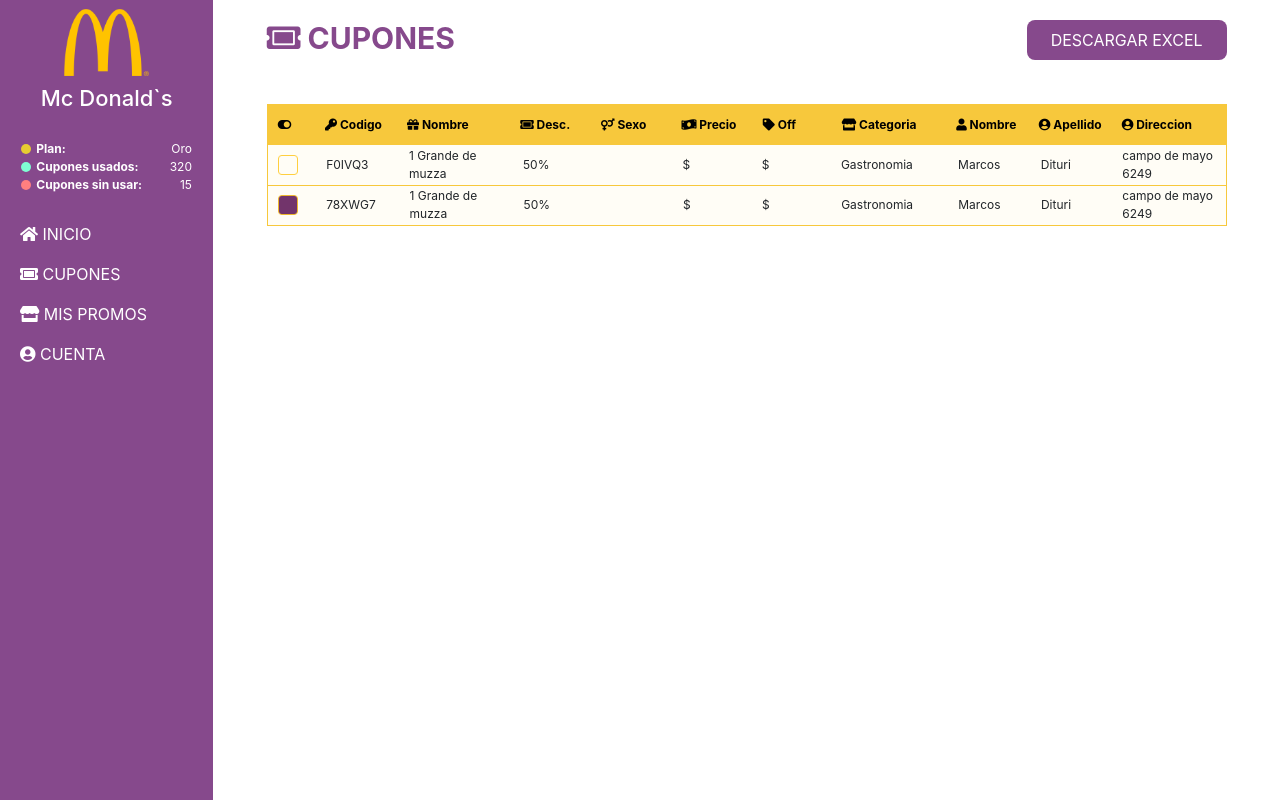
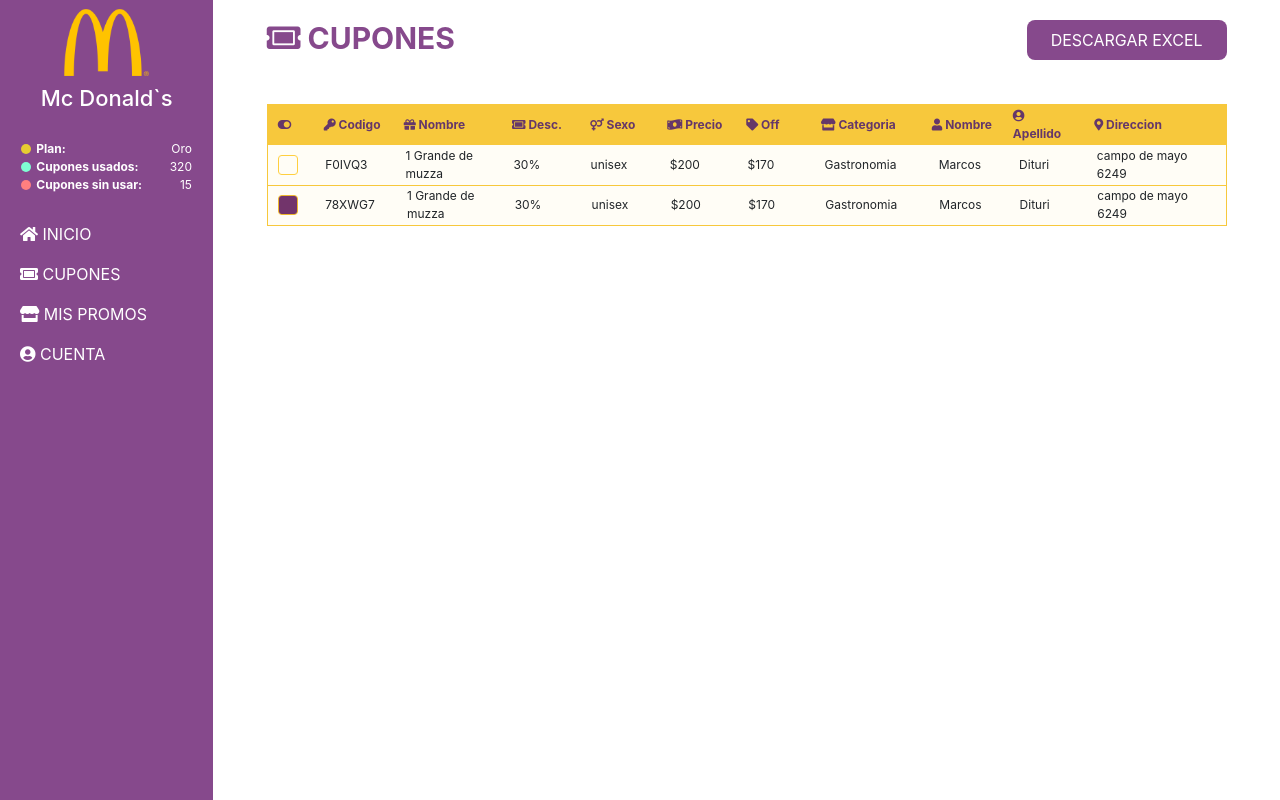
Before and after one commit to EzeDit23/cuponz, a PHP site: page /backoffice/cupones.php in a window 1280 px wide. Run offline with PHP 8.4, Linux system fonts and the light colour scheme; the visitor is signed in with stand-in values (Sample User, id 1); data comes from the database, SQL or seed files in the repository; data that the repository does not hold is empty; some libraries are stand-ins or nearby versions.

Commit message:
relacion

```diff
--- a/backoffice/css/estilos.css
+++ b/backoffice/css/estilos.css
@@ -335,8 +335,8 @@
 .cont-table-tit{
     max-width: 200px;
     background-color: #f7c83c;
-    color: black;
     font-weight: bold;
+    color: #653769;
 }
 .table-dato{
     font-size: 12px;
@@ -351,6 +351,14 @@
     height: 40px;
     width: 85px;
     max-width: 100px;
+    padding-left: 10px;
+    padding-right: 10px;
+}
+.table-dato-grande{
+    font-size: 12px;
+    height: 40px;
+    width: 160px;
+    max-width: 160px;
     padding-left: 10px;
     padding-right: 10px;
 }
--- a/backoffice/cupones.php
+++ b/backoffice/cupones.php
@@ -29,7 +29,7 @@
                         <th class="table-dato"><i class="fas fa-store"></i> Categoria</th>
                         <th class="table-dato-chico"><i class="fas fa-user"></i> Nombre</th>
                         <th class="table-dato-chico"><i class="fas fa-user-circle"></i> Apellido</th>
-                        <th class="table-dato"><i class="fas fa-user-circle"></i> Direccion</th>
+                        <th class="table-dato-grande"><i class="fas fa-map-marker-alt"></i> Direccion</th>
                     </tr>
                 </table>
 
@@ -104,7 +104,7 @@
                             <td class="table-dato"><?php echo $categoria;?></td>
                             <td class="table-dato-chico"><?php echo $nombreVec;?></td>
                             <td class="table-dato-chico"><?php echo $ApellidoVec;?></td>
-                            <td class="table-dato"><?php echo $direccion;?></td>
+                            <td class="table-dato-grande"><?php echo $direccion;?></td>
 
 
                         </tr>
--- a/sql/recrea .sql
+++ b/sql/recrea.sql
@@ -3,7 +3,7 @@
 -- https://www.phpmyadmin.net/
 --
 -- Servidor: 127.0.0.1
--- Tiempo de generación: 02-05-2019 a las 18:07:57
+-- Tiempo de generación: 02-05-2019 a las 22:01:43
 -- Versión del servidor: 10.1.37-MariaDB
 -- Versión de PHP: 7.3.1
 
```
